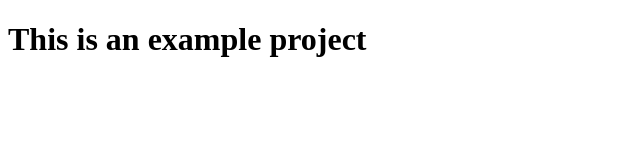
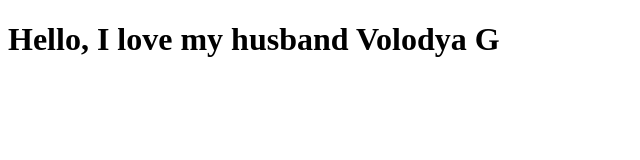
Before and after one commit to polinahrynishak/my-project, a plain HTML site: page index.html in a window 1280 px wide. Shown: the whole page, without its empty margins (0-640 px from the left). Drawn offline with Linux system fonts and the light colour scheme.

Commit message:
add new text

```diff
--- a/index.html
+++ b/index.html
@@ -6,6 +6,6 @@
     <title>Document</title>
   </head>
   <body>
-    <h1>This is an example project</h1>
+    <h1>Hello, I love my husband Volodya G</h1>
   </body>
 </html>
```
